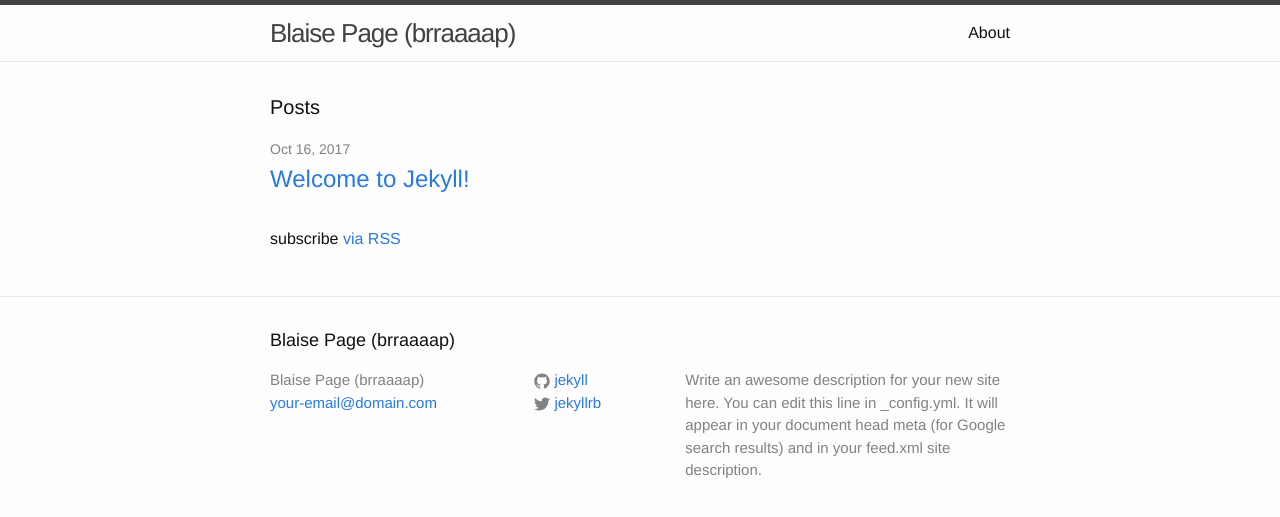
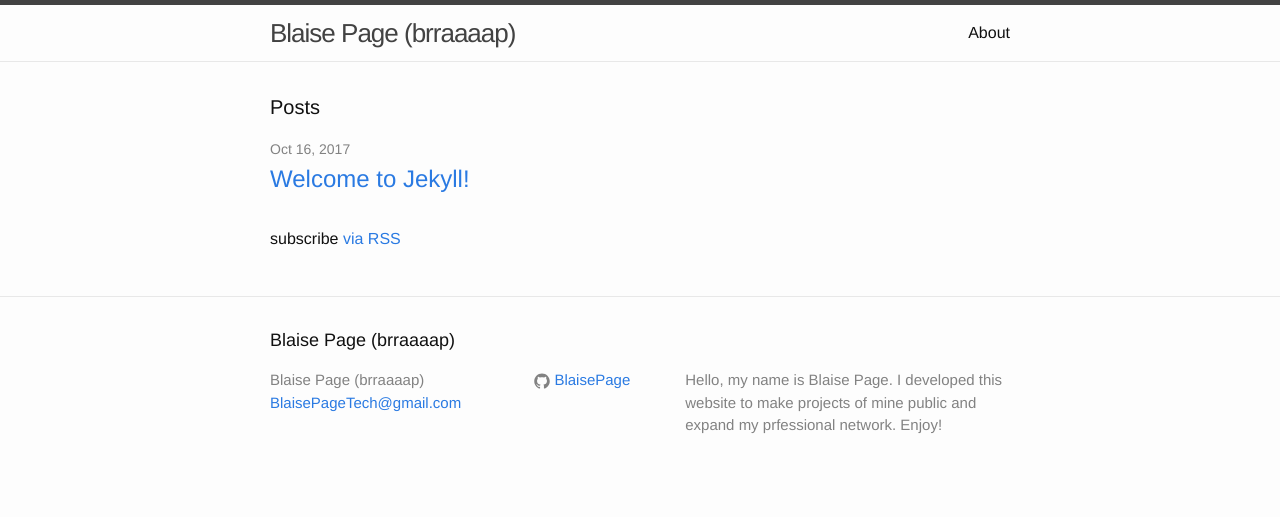
Before and after one commit to BlaisePage/BlaisePage.github.io, a Jekyll site: the page built from index.html, in a window 1280 px wide. Shown: the top 517 px of the page. Built offline with Jekyll 4.4.1, drawn with Linux system fonts in a browser that asks for light colours.

Commit message:
Update _config.yml

```diff
--- a/_config.yml
+++ b/_config.yml
@@ -7,15 +7,15 @@
 
 # Site settings
 title: Blaise Page (brraaaap)
-email: your-email@domain.com
+email: BlaisePageTech@gmail.com
 description: > # this means to ignore newlines until "baseurl:"
-  Write an awesome description for your new site here. You can edit this
-  line in _config.yml. It will appear in your document head meta (for
-  Google search results) and in your feed.xml site description.
+  Hello, my name is Blaise Page. I developed this website to
+  make projects of mine public and expand my prfessional network.
+  Enjoy!
 baseurl: "" # the subpath of your site, e.g. /blog
 url: "http://yourdomain.com" # the base hostname & protocol for your site
-twitter_username: jekyllrb
-github_username:  jekyll
+twitter_username:
+github_username:  BlaisePage
 
 # Build settings
 markdown: kramdown
```
